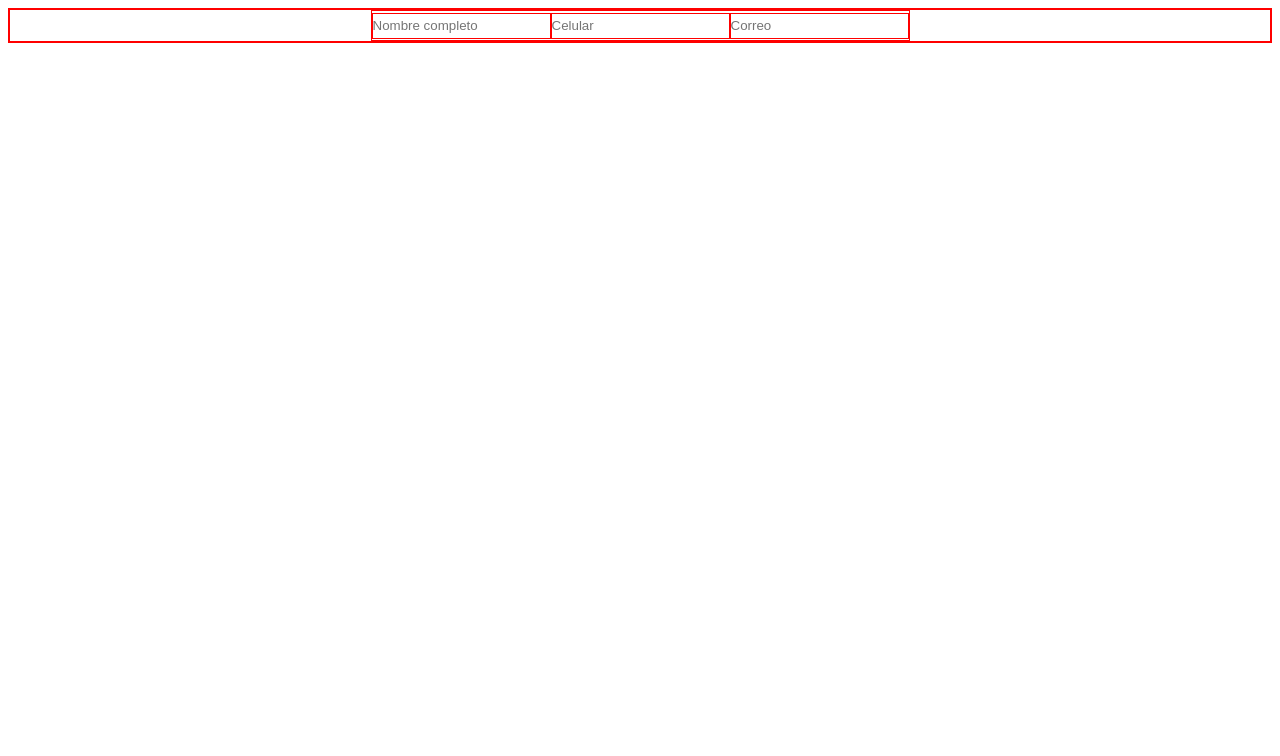
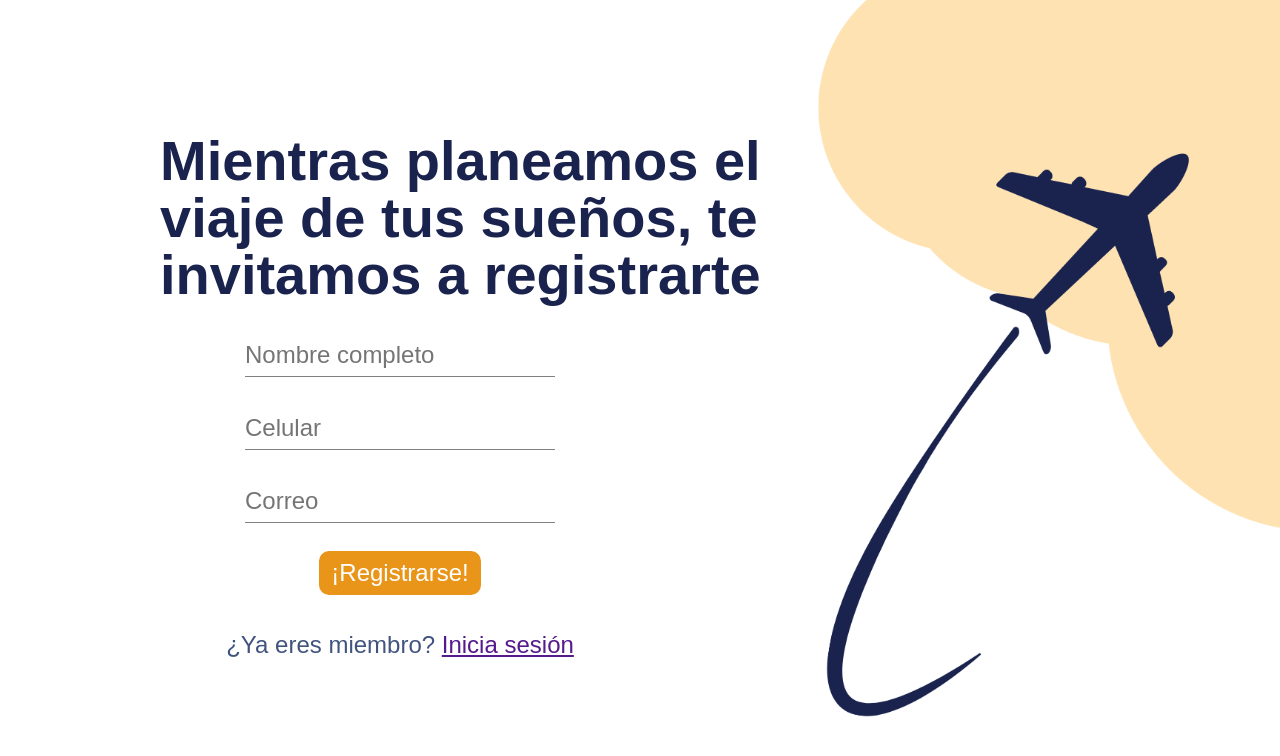
Before and after one commit to alejo190404/ExploreNest, an Angular app: page /home in a window 1280 px wide. Shown: the top 756 px of the page. Built offline with nearby package versions, Linux system fonts and the light colour scheme.

Commit message:
Formulario de registro landing page en html. No funcional

```diff
--- a/src/app/landing-page/landing-page.component.css
+++ b/src/app/landing-page/landing-page.component.css
@@ -1,10 +1,17 @@
 /*----------Estilos generales----------*/
 html{
-    height: 100%;
+    height: 100% !important;
 }
 
 body{
-    /* background-image: url("../../assets/background.png"); */
+    background-image: url("../../assets/background-landing.png");
+    background-size:cover;
+    margin: 0;
+    height: 100vh !important;
+    display: flex;
+    flex-direction: column;
+    justify-content: center;
+    align-items: center;
 }
 
 html, body {
@@ -19,14 +26,80 @@ html, body {
     box-sizing: border-box;
     font-family: 'Poppins', sans-serif;
     line-height: 1.8;
-    border: 1px red solid;
+    /* border: 1px red solid; */
+}
+
+.contenido{
+    display: flex;
+    flex-direction: column;
+    justify-content: center;
+    padding: 10em;
+}
+
+.full {
+    width: 100%;
+    display: flex;
+    justify-content: center;
+}
+
+.half {
+    width: 50%;
+    display: flex;
+    justify-content: center;
+}
+
+.three-quarters{
+    width: 75%;
+}
+
+.quarter{
+    width: 25%;
+}
+
+/*----------Estilos encabezado----------*/
+
+/*----------Estilos span----------*/
+span {
+    font-size: 3.5em;
+    font-weight: bolder;
+    color: #1A234E;
+    line-height: 1em;
 }
 
 /*----------Estilos formulario----------*/
 .contenedor-formulario{
     display: flex;
     flex-direction: column;
-    justify-content: center;
     align-items: center;
+}
 
+.formulario {
+    display: flex;
+    flex-direction: column;
+    align-items: center;
+    background-color: transparent;
+    color: #8f96b0;
 }
+
+.input {
+    font-size: 1.5em;
+    border: 0;
+    border-bottom: 1px solid grey;
+    background-color: transparent;
+}
+
+#boton-registrarse{
+    font-size: 1.5em;
+    background-color: #e9951a;
+    color: white;
+    border: 0;
+    border-radius: 10px;
+    padding-left: 0.5em;
+    padding-right: 0.5em;
+}
+
+/*----------Estilos párrafo----------*/
+p {
+    font-size: 1.5em;
+    color: #41547f;
+}
--- a/src/app/landing-page/landing-page.component.html
+++ b/src/app/landing-page/landing-page.component.html
@@ -4,13 +4,40 @@
 
 
 
+    <div class="contenido">
+        <div class="full">
+            <div class="three-quarters">
+                <span>Mientras planeamos el viaje de tus sueños, te invitamos a registrarte</span>
 
-    <!--Aqui va el formulario-->
-    <div class="contenedor-formulario">
-        <form>
-            <input type="text" placeholder="Nombre completo">
-            <input type="text" placeholder="Celular">
-            <input type="text" placeholder="Correo">
-        </form>
+            </div>
+            <div class="quarter">
+                <br>
+            </div>
+        </div>
+        <br>
+        <div class="full">
+            <!--Aqui va el formulario-->
+            <div class="contenedor-formulario half">
+                <form class="formulario">
+                    <input type="text" class="input" placeholder="Nombre completo"> <br>
+                    <input type="text" class="input" placeholder="Celular"> <br>
+                    <input type="text" class="input" placeholder="Correo"> <br>
+                    <button id="boton-registrarse">¡Registrarse!</button>
+                </form>
+            </div>
+            <div class="half">
+                <br>
+            </div>
+
+        </div>
+        <br>
+        <div class="full">
+            <div class="half">
+                <p>¿Ya eres miembro? <a href="">Inicia sesión</a></p>
+            </div>
+            <div class="half">
+                <br>
+            </div>
+        </div>
     </div>
 </body>
--- a/src/styles.css
+++ b/src/styles.css
@@ -1 +1,9 @@
-/* You can add global styles to this file, and also import other style files */
+/*----------Estilos generales----------*/
+* {
+    margin: 0px;
+    padding: 0px;
+    box-sizing: border-box;
+    font-family: 'Poppins', sans-serif;
+    line-height: 1.8;
+    /* border: 1px red solid; */
+}
```
Also changed, not shown: src/assets/background-landing.png (added).
